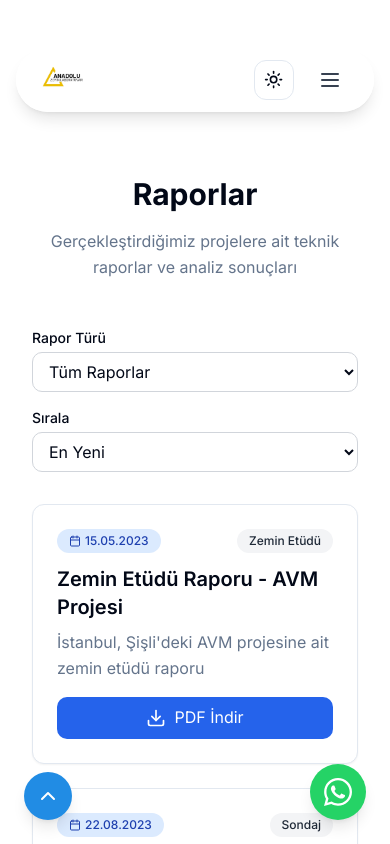
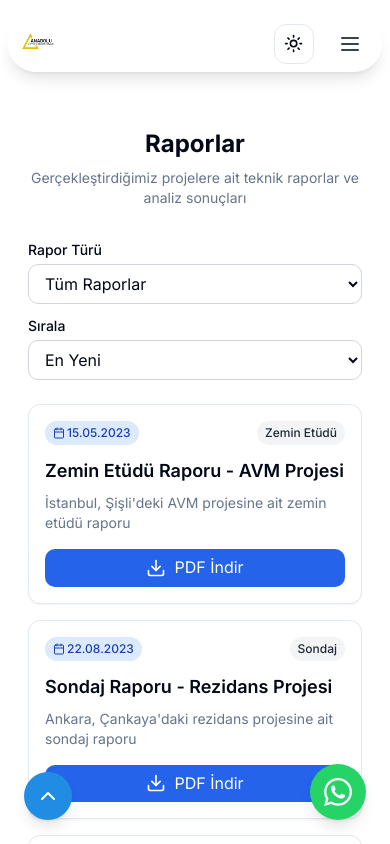
Before and after one commit to MustafaEEroglu/anadolu-zemin, a Next.js app: page /raporlar in a window 390 px wide. Shown: the top 844 px of the page. Built offline with nearby package versions, Linux system fonts and the light colour scheme.

Commit message:
Responsive to small screens v2

```diff
--- a/src/app/layout.tsx
+++ b/src/app/layout.tsx
@@ -12,6 +12,13 @@ const inter = Inter({ subsets: ["latin"] });
 export const metadata: Metadata = {
   title: "Anadolu Zemin | Profesyonel Zemin Etüdü ve Sondaj Hizmetleri",
   description: "Anadolu Zemin olarak, profesyonel zemin etüdü, sondaj ve laboratuvar hizmetleri sunuyoruz. Deneyimli ekibimiz ve modern ekipmanlarımızla yanınızdayız.",
+  viewport: {
+    width: 'device-width',
+    initialScale: 1,
+    minimumScale: 1,
+    maximumScale: 5,
+    userScalable: true
+  }
 };
 
 export default function RootLayout({
@@ -33,8 +40,8 @@ export default function RootLayout({
 
           <div className="grid min-h-screen grid-rows-[auto_1fr_auto]">
             <Header />
-            <main id="main-content" className="min-h-[calc(100vh-9rem)] pt-32 pb-4 md:pt-36 md:pb-6 lg:pt-40 lg:pb-8">
-              <div className="container px-4 sm:px-6 lg:px-8 max-w-screen-xl">
+            <main id="main-content" className="min-h-[calc(100vh-9rem)] pt-24 pb-4 sm:pt-28 md:pt-36 md:pb-6 lg:pt-40 lg:pb-8">
+              <div className="container px-3 sm:px-6 lg:px-8 max-w-screen-xl">
                 {children}
               </div>
             </main>
--- a/src/app/raporlar/page.tsx
+++ b/src/app/raporlar/page.tsx
@@ -71,10 +71,10 @@ export default function RaporlarPage() {
   };
 
   return (
-    <div className="container py-12">
-      <div className="text-center mb-12">
-        <h1 className="text-3xl font-bold mb-4">Raporlar</h1>
-        <p className="text-muted-foreground max-w-2xl mx-auto">
+    <div className="container py-8 sm:py-12">
+      <div className="text-center mb-8 sm:mb-12">
+        <h1 className="text-2xl sm:text-3xl font-bold mb-2 sm:mb-4">Raporlar</h1>
+        <p className="text-sm sm:text-base text-muted-foreground max-w-2xl mx-auto">
           Gerçekleştirdiğimiz projelere ait teknik raporlar ve analiz sonuçları
         </p>
       </div>
@@ -86,8 +86,8 @@ export default function RaporlarPage() {
       )}
 
       {/* Filters */}
-      <div className="flex flex-col md:flex-row gap-4 mb-8">
-        <div className="w-full md:w-48">
+      <div className="flex flex-col sm:flex-row gap-3 sm:gap-4 mb-6 sm:mb-8">
+        <div className="w-full sm:w-48">
           <label htmlFor="type-filter" className="block text-sm font-medium mb-1">Rapor Türü</label>
           <select
             id="type-filter"
@@ -100,7 +100,7 @@ export default function RaporlarPage() {
             ))}
           </select>
         </div>
-        <div className="w-full md:w-48">
+        <div className="w-full sm:w-48">
           <label htmlFor="sort" className="block text-sm font-medium mb-1">Sırala</label>
           <select
             id="sort"
@@ -113,26 +113,26 @@ export default function RaporlarPage() {
       </div>
 
       {/* Reports Grid */}
-      <div className="grid grid-cols-1 md:grid-cols-2 lg:grid-cols-3 gap-6">
+      <div className="grid grid-cols-1 sm:grid-cols-2 lg:grid-cols-3 gap-4 sm:gap-6">
         {filteredReports.map((report: Report) => (
-          <Card key={report.id} className="p-6 hover:shadow-lg transition-all relative group">
+          <Card key={report.id} className="p-4 sm:p-6 hover:shadow-lg transition-all relative group">
 
             <div className="flex justify-between items-start mb-3">
-              <span className="inline-flex items-center px-3 py-1 rounded-full text-xs font-medium bg-blue-100 dark:bg-blue-900/30 text-blue-800 dark:text-blue-200 hover:animate-[pulse_2s_ease-in-out_infinite]">
-                <Calendar className="w-3 h-3 mr-1" />
+              <span className="inline-flex items-center px-2 sm:px-3 py-1 rounded-full text-xs font-medium bg-blue-100 dark:bg-blue-900/30 text-blue-800 dark:text-blue-200 hover:animate-[pulse_2s_ease-in-out_infinite]">
+                <Calendar className="w-3 h-3 mr-0.5 sm:mr-1" />
                 {report.date}
               </span>
-              <span className="inline-flex items-center px-3 py-1 rounded-full text-xs font-medium bg-gray-100 dark:bg-gray-700 text-gray-800 dark:text-gray-200">
+              <span className="inline-flex items-center px-2 sm:px-3 py-1 rounded-full text-xs font-medium bg-gray-100 dark:bg-gray-700 text-gray-800 dark:text-gray-200">
                 {report.type}
               </span>
             </div>
 
-            <h3 className="text-xl font-semibold mb-2">{report.title}</h3>
-            <p className="text-muted-foreground mb-4">{report.description}</p>
+            <h3 className="text-lg sm:text-xl font-semibold mb-2">{report.title}</h3>
+            <p className="text-sm sm:text-base text-muted-foreground mb-4">{report.description}</p>
 
             <Link
               href={report.pdfUrl}
-              className="mt-auto flex items-center justify-center w-full py-2 px-4 bg-blue-600 text-white rounded-md hover:bg-blue-700 transition-colors group"
+              className="mt-auto flex items-center justify-center w-full py-1.5 sm:py-2 px-3 sm:px-4 bg-blue-600 text-white rounded-md hover:bg-blue-700 transition-colors group"
             >
               <Download className="w-5 h-5 mr-2 group-hover:animate-bounce" />
               PDF İndir
--- a/src/components/layout/footer.tsx
+++ b/src/components/layout/footer.tsx
@@ -6,8 +6,8 @@ import { Facebook, Instagram, Linkedin, Mail, MapPin, Phone } from "lucide-react
 const Footer = () => {
   return (
     <footer className="border-t bg-background">
-      <div className="container py-12">
-        <div className="grid grid-cols-1 gap-8 md:grid-cols-2 lg:grid-cols-4">
+      <div className="container py-8 sm:py-12">
+        <div className="grid grid-cols-1 sm:grid-cols-2 md:grid-cols-2 lg:grid-cols-4 gap-4 sm:gap-6 md:gap-8">
           {/* Kurumsal */}
           <div>
             <h3 className="mb-4 text-lg font-semibold text-foreground">Kurumsal</h3>
@@ -65,8 +65,8 @@ const Footer = () => {
           {/* İletişim */}
           <div>
             <h3 className="mb-4 text-lg font-semibold text-foreground">İletişim</h3>
-            <ul className="space-y-4">
-              <li className="flex items-start space-x-3 footer-contact-item">
+            <ul className="space-y-2 sm:space-y-4">
+              <li className="flex items-start gap-2 sm:space-x-3 footer-contact-item">
                 <MapPin className="h-5 w-5 shrink-0 text-muted-foreground" />
                 <span className="text-muted-foreground">Örnek Mahallesi, Örnek Sokak No:123 Ankara/Türkiye</span>
               </li>
@@ -84,7 +84,7 @@ const Footer = () => {
           {/* Sosyal Medya */}
           <div>
             <h3 className="mb-4 text-lg font-semibold text-foreground">Sosyal Medya</h3>
-            <div className="flex space-x-4">
+            <div className="flex gap-3 sm:space-x-4">
               <a
                 href="https://facebook.com"
                 target="_blank"
@@ -113,7 +113,7 @@ const Footer = () => {
           </div>
         </div>
 
-        <div className="mt-8 border-t border-border pt-8 text-center footer-copyright">
+        <div className="mt-6 sm:mt-8 border-t border-border pt-6 sm:pt-8 text-center footer-copyright">
           <p className="text-sm text-muted-foreground">
             © {new Date().getFullYear()} Anadolu Zemin. Tüm hakları saklıdır.
           </p>
--- a/src/components/layout/header.tsx
+++ b/src/components/layout/header.tsx
@@ -33,9 +33,9 @@ const Header = () => {
   ];
 
   return (
-    <div className="fixed top-8 z-30 w-full mt-4">
-      <div className="container mx-auto px-4 sm:px-6 lg:px-8 max-w-screen-xl">
-        <div className="flex h-16 items-center justify-between rounded-full bg-white/90 backdrop-blur-md shadow-lg px-6 py-2 dark:bg-background">
+    <div className="fixed top-2 sm:top-8 z-30 w-full mt-2 sm:mt-4">
+      <div className="container mx-auto px-2 sm:px-6 lg:px-8 max-w-screen-xl">
+        <div className="flex h-14 sm:h-16 items-center justify-between rounded-full bg-white/90 backdrop-blur-md shadow-lg px-3 sm:px-6 py-1 sm:py-2 dark:bg-background">
           {/* Logo */}
           <div className="flex items-center">
             <Link href="/" className="flex-shrink-0">
@@ -44,7 +44,7 @@ const Header = () => {
                 alt="Anadolu Zemin"
                 width={150}
                 height={40}
-                className="h-10 w-auto dark:[&>svg]:text-white dark:[&>svg]:fill-current"
+                className="h-8 sm:h-10 w-auto dark:[&>svg]:text-white dark:[&>svg]:fill-current"
               />
             </Link>
           </div>
@@ -139,21 +139,21 @@ const Header = () => {
       {/* Mobile menu */}
       <div className={`md:hidden fixed inset-0 z-40 ${mobileMenuOpen ? 'block' : 'hidden'}`}>
         <div className="fixed inset-0 bg-black/30 backdrop-blur-sm" onClick={() => setMobileMenuOpen(false)} />
-        <div className="fixed top-6 inset-x-4 rounded-2xl bg-white/90 backdrop-blur-md shadow-lg p-6 dark:bg-background max-w-screen-xl mx-auto">
-          <div className="flex justify-end mb-4">
+        <div className="fixed top-4 sm:top-6 inset-x-2 sm:inset-x-4 rounded-2xl bg-white/90 backdrop-blur-md shadow-lg p-4 sm:p-6 dark:bg-background max-w-screen-xl mx-auto">
+          <div className="flex justify-end mb-2 sm:mb-4">
             <button
               onClick={() => setMobileMenuOpen(false)}
-              className="p-2 rounded-md text-gray-500 hover:bg-gray-100 dark:hover:bg-gray-700"
+              className="p-1 sm:p-2 rounded-md text-gray-500 hover:bg-gray-100 dark:hover:bg-gray-700"
               aria-label="Close menu"
             >
               <X className="h-6 w-6" />
             </button>
           </div>
 
-          <nav className="flex flex-col space-y-4">
+          <nav className="flex flex-col space-y-2 sm:space-y-4">
             <Link
               href="/"
-              className="px-4 py-2 text-lg font-medium text-gray-900 dark:text-white hover:bg-gray-100 dark:hover:bg-gray-700 rounded-md"
+              className="px-3 py-1.5 sm:px-4 sm:py-2 text-base sm:text-lg font-medium text-gray-900 dark:text-white hover:bg-gray-100 dark:hover:bg-gray-700 rounded-md"
               onClick={() => setMobileMenuOpen(false)}
             >
               Anasayfa
@@ -161,7 +161,7 @@ const Header = () => {
 
             <div>
               <button
-                className="w-full flex justify-between items-center px-4 py-2 text-lg font-medium text-gray-900 dark:text-white hover:bg-gray-100 dark:hover:bg-gray-700 rounded-md"
+                className="w-full flex justify-between items-center px-3 py-1.5 sm:px-4 sm:py-2 text-base sm:text-lg font-medium text-gray-900 dark:text-white hover:bg-gray-100 dark:hover:bg-gray-700 rounded-md"
                 onClick={() => setMobileMenuOpen(!mobileMenuOpen)}
               >
                 Hizmetler
@@ -171,12 +171,12 @@ const Header = () => {
                 </svg>
               </button>
 
-              <div className={`pl-4 mt-2 space-y-2 ${mobileMenuOpen ? 'block' : 'hidden'}`}>
+              <div className={`pl-3 sm:pl-4 mt-1 sm:mt-2 space-y-1 sm:space-y-2 ${mobileMenuOpen ? 'block' : 'hidden'}`}>
                 {services.map((service) => (
                   <Link
                     key={service.title}
                     href={service.href}
-                    className="block px-4 py-2 text-base text-gray-600 dark:text-gray-300 hover:bg-gray-100 dark:hover:bg-gray-700 rounded-md"
+                    className="block px-3 py-1.5 sm:px-4 sm:py-2 text-sm sm:text-base text-gray-600 dark:text-gray-300 hover:bg-gray-100 dark:hover:bg-gray-700 rounded-md"
                     onClick={() => setMobileMenuOpen(false)}
                   >
                     {service.title}
```
